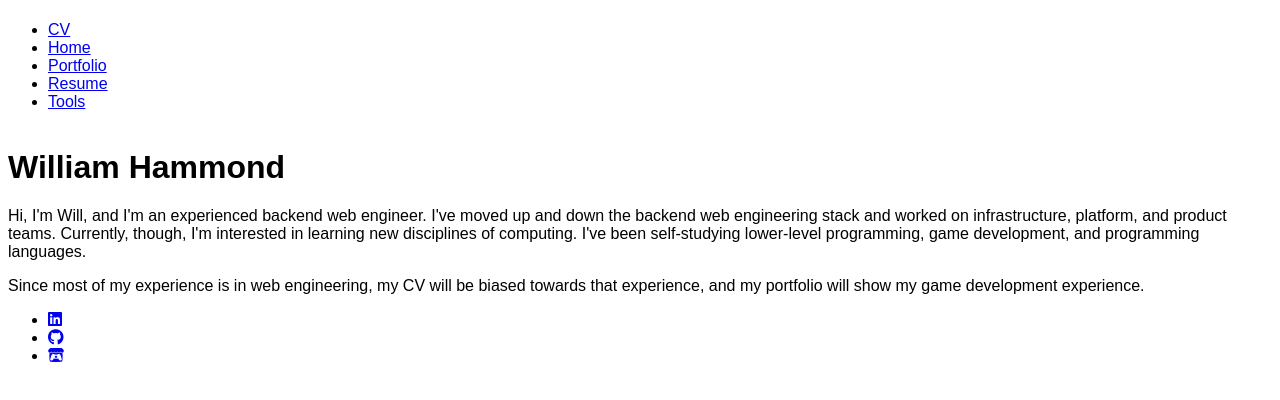
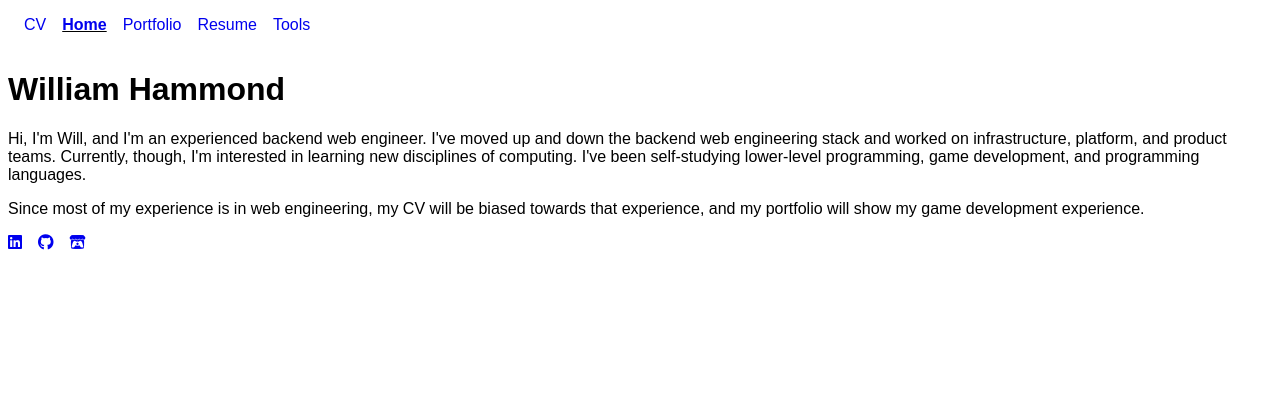
Before and after one commit to WilliamHammond/Personal-Site, an Eleventy site: page src/index.md in a window 1280 px wide. Built offline with nearby package versions, Linux system fonts and the light colour scheme; Eleventy itself is replaced by a stand-in of ours; files that its build step writes are made by us from their sources.

Commit message:
Adds margin to header/footer icons

```diff
--- a/src/_includes/base.njk
+++ b/src/_includes/base.njk
@@ -9,16 +9,14 @@
         <title>{{ title }}</title>
     </head>
     <body>
-        <header>
-            <h1 class="home">
-                <a href="{{ '/' | url }}">{{ metadata.title }}</a>
-            </h1>
-
+        <header class="header">
             {% set navPages = collections.all | eleventyNavigation %}
-            <ul>
+            <ul class="nav">
                 {%- for entry in navPages %}
                     <li{% if entry.url == page.url %} class="my-active-class"{% endif %}>
-                        <a href="{{ entry.url }}">{{ entry.title }}</a>
+                        <li class="nav-item{% if entry.url == page.url %} nav-item-active{% endif %}">
+                            <a href="{{ entry.url | url }}">{{ entry.title }}</a>
+                        </li>
                     </li>
                 {%- endfor %}
             </ul>
@@ -29,25 +27,23 @@
         </main>
 
         <footer class="social-footer">
-            <div class="social-footer-icons">
-                <ul class="menu simple">
-                    <li>
+            <ul class="social-footer-icons">
+                <li class="social-footer-icon">
                     <a href="https://www.linkedin.com/in/williamhammondse/">
                         <i class="fa-brands fa-linkedin" aria-hidden="true"></i>
                     </a>
                 </li>
-                    <li>
+                <li class="social-footer-icon">
                     <a href="https://github.com/williamhammond">
                         <i class="fa-brands fa-github" aria-hidden="true"></i>
                     </a>
                 </li>
-                    <li>
+                <li class="social-footer-icon">
                     <a href="https://itch.io/profile/williamhammond">
                         <i class="fa-brands fa-itch-io" aria-hidden="true"></i>
                     </a>
                 </li>
             </ul>
-            </div>
         </footer>
 
     </body>
--- a/src/css/style.css
+++ b/src/css/style.css
@@ -11,14 +11,21 @@ header:after {
   clear: both;
 }
 
+table {
+  margin: 1em 0;
+}
+table td,
+table th {
+  padding-right: 1em;
+}
+
 .nav {
   padding: 0;
   list-style: none;
-  float: left;
+  display: flex;
   margin-left: 1em;
 }
 .nav-item {
-  display: inline-block;
   margin-right: 1em;
 }
 .nav-item a[href]:not(:hover) {
@@ -28,3 +35,13 @@ header:after {
   font-weight: 700;
   text-decoration: underline;
 }
+
+.social-footer-icons {
+  padding: 0;
+  list-style: none;
+  display: flex;
+}
+
+.social-footer-icon{
+  margin-right: 1em;
+}
```
Lines whose indentation alone changed are shown as unchanged.
